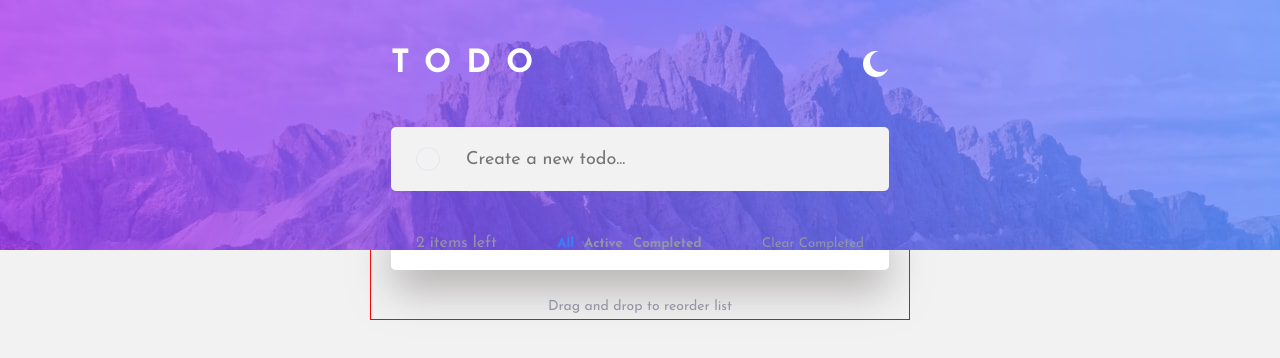
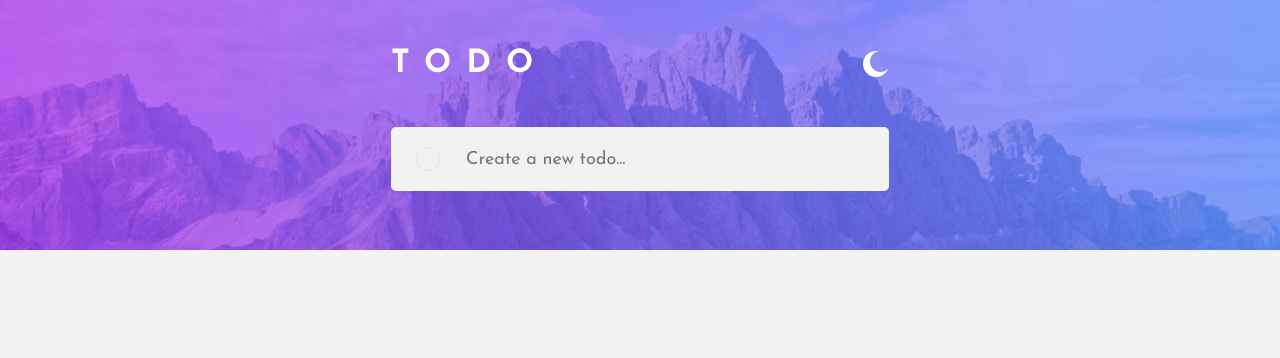
Before and after one commit to rjtnamdev565/todo-Assignment, a React (Vite) app: page / in a window 1280 px wide. Shown: the top 358 px of the page. Built offline with nearby package versions, Linux system fonts and the light colour scheme.

Commit message:
Conditional render of footer and controls

```diff
--- a/src/App.tsx
+++ b/src/App.tsx
@@ -1,6 +1,7 @@
 import { createContext, useState, useContext } from "react";
 
 import Controls from "./components/Controls";
+import Footer from "./components/Footer";
 import Header from "./components/Header";
 import Input from "./components/Input";
 import TodoList from "./components/TodoList";
@@ -39,9 +40,7 @@ function App() {
                 <Controls />
               </div>
 
-              <footer>
-                <p>Drag and drop to reorder list</p>
-              </footer>
+              <Footer />
             </div>
           </div>
         </div>
@@ -54,10 +53,8 @@ export default App;
 
 // TODO
 // 1. Responsive design
-// 7. Clear completed
 // 8. Filter
 // 9. Counter
-// 14. Conditional render controls and footer
 // 11. Drag and drop
 // 10. Firebase
 // 13. Align the input field text with the span
--- a/src/components/Controls/index.tsx
+++ b/src/components/Controls/index.tsx
@@ -7,9 +7,13 @@ import "./index.css";
 const Controls = () => {
   const { todos, clearCompletedTodos } = useContext(TodoContext);
 
+  if (todos.length === 0) {
+    return null;
+  }
+
   return (
     <div className="controls">
-      <p>2 items left</p>
+      <p>{todos.length} items left</p>
       <div className="primary--buttons">
         <button className="active">All</button>
         <button>Active</button>
--- /dev/null
+++ b/src/components/Footer/index.tsx
@@ -0,0 +1,19 @@
+import { useContext } from "react";
+
+import { TodoContext } from "../../context/TodoContext";
+
+const Footer = () => {
+  const { todos } = useContext(TodoContext);
+
+  if (todos.length === 0) {
+    return null;
+  }
+
+  return (
+    <footer>
+      <p>Drag and drop to reorder list</p>
+    </footer>
+  );
+};
+
+export default Footer;
```
Also changed, not shown: src/components/Footer/index.css (added).
